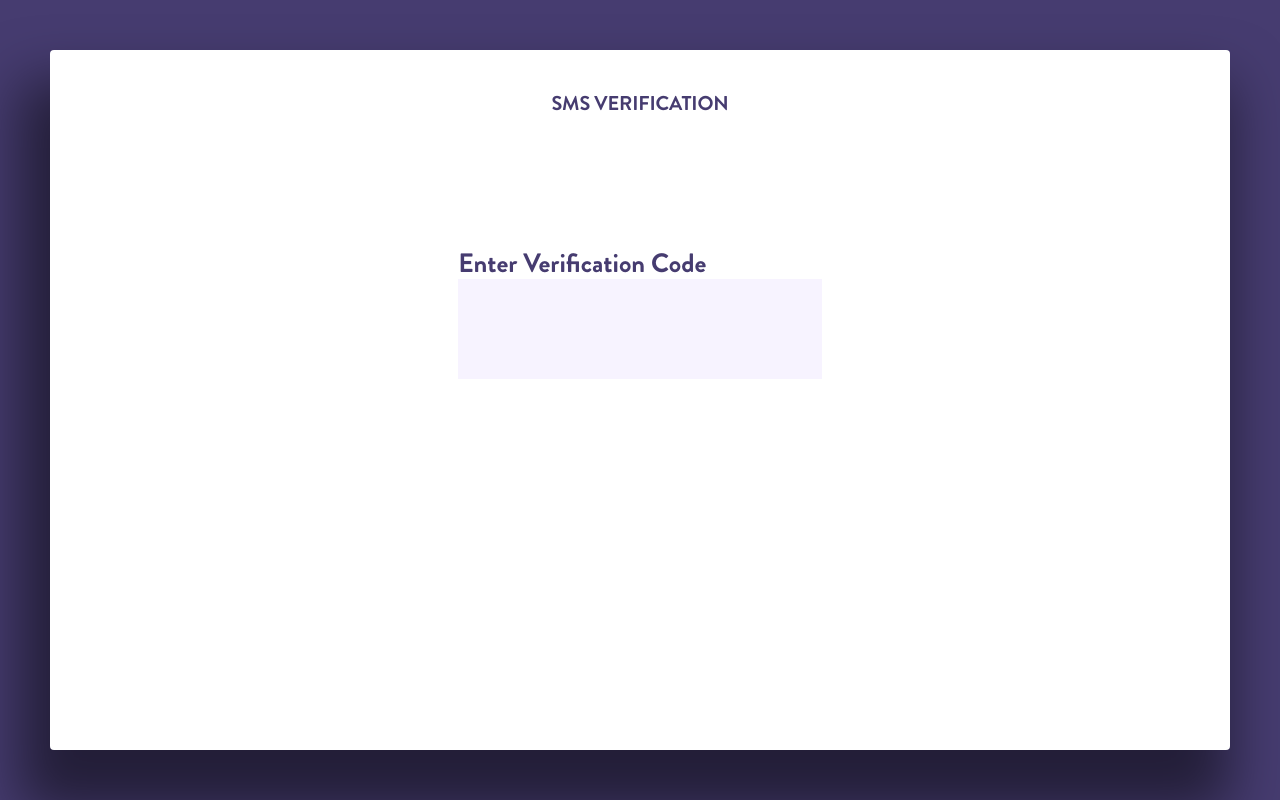
After one commit to maharshmellow/sms-verify, a Django app: page /verify/ in a window 1280 px wide. The commit adds this page. Run offline with Django 3.2, Linux system fonts and the light colour scheme; some libraries are stand-ins or nearby versions.

Commit message:
html part 2 complete

```diff
--- a/verify/static/verify/css/styles.css
+++ b/verify/static/verify/css/styles.css
@@ -1,7 +1,7 @@
 html, body {
     position: relative;
     height: 100%;
-    background-image: linear-gradient(200deg, #918E9F 0%, #463C70 100%);
+    background-color: #463C70;
     overflow-y: hidden;
 }
 
--- /dev/null
+++ b/verify/templates/verify/verification.html
@@ -0,0 +1,53 @@
+<!DOCTYPE html>
+<html lang="en">
+
+<head>
+	<title>Maharsh Patel</title>
+	<meta charset="utf-8" /> {% load static %}
+	<link rel="stylesheet" href="{% static 'verify/css/bootstrap.min.css' %}" type="text/css" />
+	<link rel="stylesheet" href="{% static 'verify/css/fonts.css' %}" type="text/css" />
+	<link rel="stylesheet" href="{% static 'verify/css/styles.css' %}" type="text/css" />
+	<script src="https://ajax.googleapis.com/ajax/libs/jquery/1.11.1/jquery.min.js"></script>
+	<script src="https://code.jquery.com/ui/1.11.3/jquery-ui.js"></script>
+
+	<meta name="viewport" content="width=device-width, initial-scale=1.0">
+
+</head>
+
+<body id="bodyid">
+	<div id="backplate" class="container-fluid">
+		<div class="row">
+			<div class="col-sm-4"></div>
+			<div id="maintitle" class="col-sm-4 text-center center-block">
+				SMS VERIFICATION
+			</div>
+			<div class="col-sm-4"></div>
+		</div>
+
+		<div class="row">
+			<div class="col-lg-4 col-md-3 col-sm-2"></div>
+			<div id="phoneBlock" class="col-lg-4 col-md-6 col-sm-8">
+				<span id="phoneBarTitle"> Enter Verification Code </span><br>
+				<h1 id="phoneBar">
+					<input id="phoneInput" type="text"></input>
+				</h1>
+			</div>
+			<div class="col-lg-4 col-md-3 col-sm-2"></div>
+		</div>
+	</div>
+</body>
+
+<script src="{% static 'verify/js/scripts.js' %}"></script>
+
+<script>
+// $("#bodyid").animate({
+// 	backgroundColor: "#f5003c"
+// }, 1500);
+//
+// $("#bodyid").animate({
+// 	backgroundColor: "#20FFAD"
+// }, 1500);
+
+</script>
+
+</html>
--- a/verify/urls.py
+++ b/verify/urls.py
@@ -2,5 +2,6 @@ from django.conf.urls import url, include
 from . import views
 
 urlpatterns = [
-    url(r'^$', views.index, name="index")
+    url(r'^$', views.index, name="index"),
+    url(r'^verify/$', views.verify, name="verify")
 ]
--- a/verify/views.py
+++ b/verify/views.py
@@ -3,3 +3,6 @@ from django.shortcuts import render
 # Create your views here.
 def index(request):
     return render(request, "verify/sms.html")
+
+def verify(request):
+    return render(request, "verify/verification.html")
```
